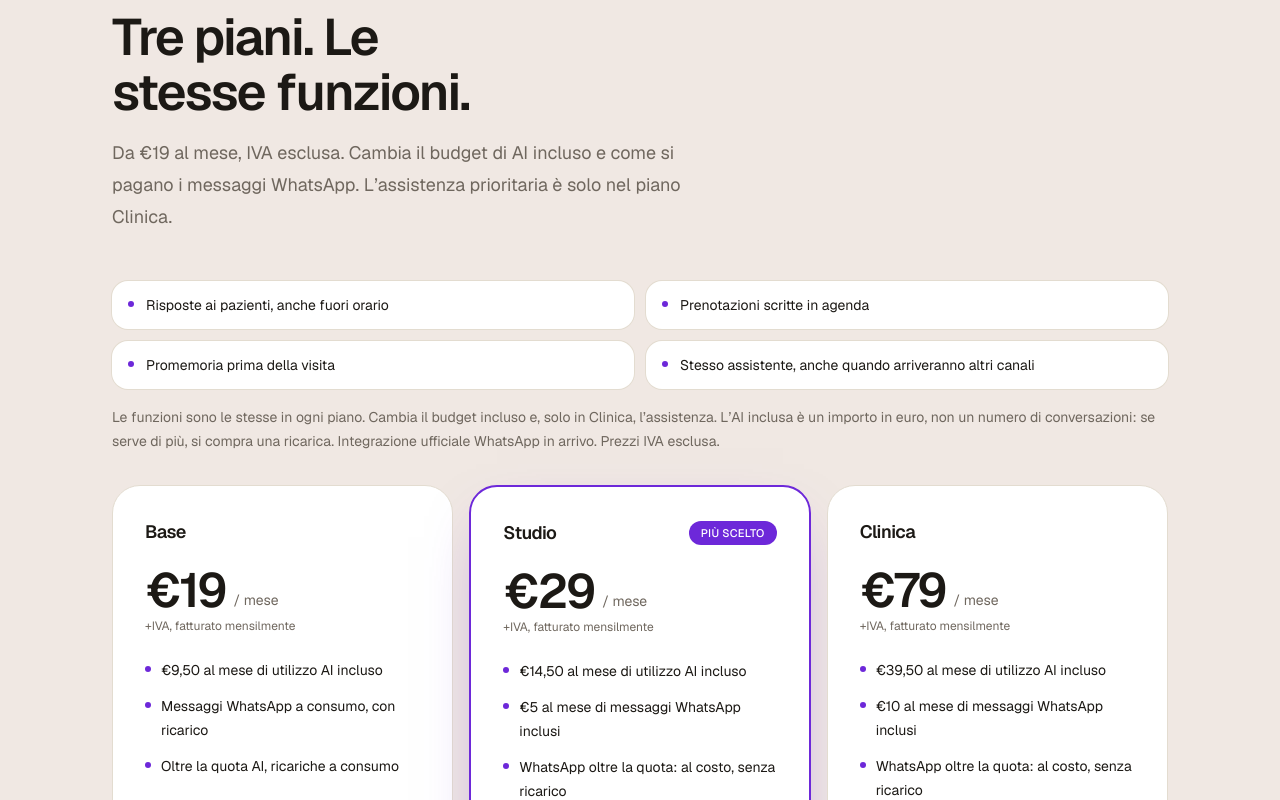
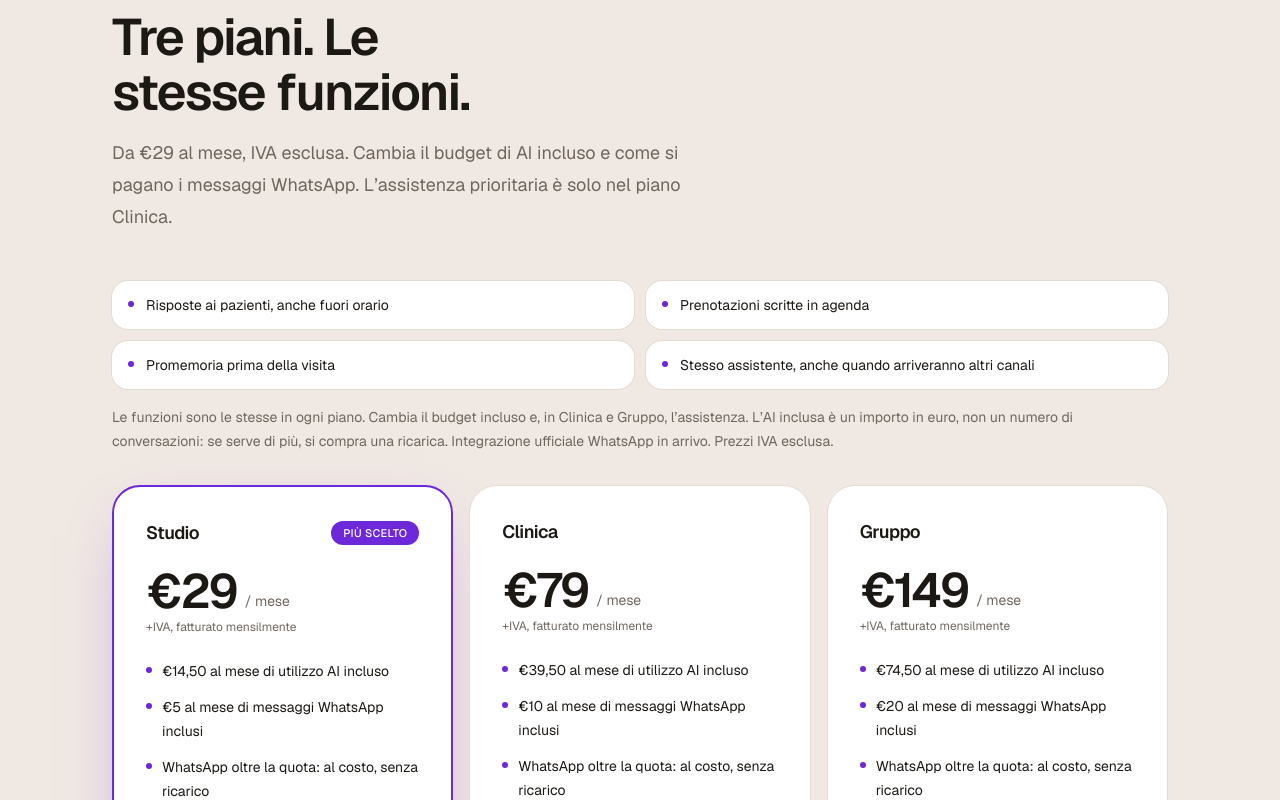
Before and after one commit to Poldin/2tapdoc, a Next.js app: page /whatsapp in a window 1280 px wide. Shown: the part 3960-4760 px from the top of the page. Built offline with nearby package versions, Linux system fonts and the light colour scheme; no server answers; what animated-fluent-emojis would draw is missing.

Commit message:
Replace Base plan with Gruppo at €149/month

```diff
--- a/components/clinico-landing.tsx
+++ b/components/clinico-landing.tsx
@@ -379,7 +379,7 @@
               Tre piani. Le stesse funzioni.
             </h2>
             <p className="mt-4 max-w-xl text-lg leading-8 text-muted">
-              Da €19 al mese, IVA esclusa. Cambia il budget di AI incluso e come si pagano i messaggi WhatsApp.
+              Da €29 al mese, IVA esclusa. Cambia il budget di AI incluso e come si pagano i messaggi WhatsApp.
               L’assistenza prioritaria è solo nel piano Clinica.
             </p>
             <div className="mt-12">
--- a/components/home-landing.tsx
+++ b/components/home-landing.tsx
@@ -160,11 +160,11 @@
   },
   {
     q: "Cosa copre il credito WhatsApp?",
-    a: "Studio include €5 al mese di messaggi, Clinica €10. Oltre quella quota i messaggi si pagano al costo, senza ricarico. Nel piano Base non c’è una quota messaggi: i costi WhatsApp sono ribaltati con un ricarico fin dal primo messaggio. La quota è quella del mese. Integrazione ufficiale WhatsApp in arrivo: questi importi si riferiscono a quella.",
+    a: "Studio include €5 al mese di messaggi, Clinica €10, Gruppo €20. Oltre quella quota i messaggi si pagano al costo, senza ricarico. La quota è quella del mese. Integrazione ufficiale WhatsApp in arrivo: questi importi si riferiscono a quella.",
   },
   {
     q: "Posso cambiare piano?",
-    a: "Sì, quando vuoi. Le funzioni restano le stesse. Cambiano il canone, il budget AI incluso, la quota messaggi WhatsApp e, solo nel piano Clinica, l’assistenza prioritaria.",
+    a: "Sì, quando vuoi. Le funzioni restano le stesse. Cambiano il canone, il budget AI incluso, la quota messaggi WhatsApp e, in Clinica e Gruppo, l’assistenza prioritaria.",
   },
 ];
 
--- a/components/pricing-plans.tsx
+++ b/components/pricing-plans.tsx
@@ -1,17 +1,6 @@
 import Link from "next/link";
 
 const plans = [
-  {
-    id: "base",
-    name: "Base",
-    price: "€19",
-    popular: false,
-    points: [
-      "€9,50 al mese di utilizzo AI incluso",
-      "Messaggi WhatsApp a consumo, con ricarico",
-      "Oltre la quota AI, ricariche a consumo",
-    ],
-  },
   {
     id: "studio",
     name: "Studio",
@@ -34,6 +23,20 @@
       "€10 al mese di messaggi WhatsApp inclusi",
       "WhatsApp oltre la quota: al costo, senza ricarico",
       "Assistenza prioritaria",
+      "Oltre la quota AI, ricariche a consumo",
+    ],
+  },
+  {
+    id: "gruppo",
+    name: "Gruppo",
+    price: "€149",
+    popular: false,
+    points: [
+      "€74,50 al mese di utilizzo AI incluso",
+      "€20 al mese di messaggi WhatsApp inclusi",
+      "WhatsApp oltre la quota: al costo, senza ricarico",
+      "Assistenza prioritaria",
+      "Per gruppi di cliniche e studi con più sedi",
       "Oltre la quota AI, ricariche a consumo",
     ],
   },
@@ -60,9 +63,9 @@
             ))}
           </ul>
           <p className="mt-4 text-sm leading-6 text-muted">
-            Le funzioni sono le stesse in ogni piano. Cambia il budget incluso e, solo in Clinica, l’assistenza. L’AI inclusa
-            è un importo in euro, non un numero di conversazioni: se serve di più, si compra una ricarica. Integrazione
-            ufficiale WhatsApp in arrivo. Prezzi IVA esclusa.
+            Le funzioni sono le stesse in ogni piano. Cambia il budget incluso e, in Clinica e Gruppo, l’assistenza.
+            L’AI inclusa è un importo in euro, non un numero di conversazioni: se serve di più, si compra una ricarica.
+            Integrazione ufficiale WhatsApp in arrivo. Prezzi IVA esclusa.
           </p>
         </>
       ) : null}
```
